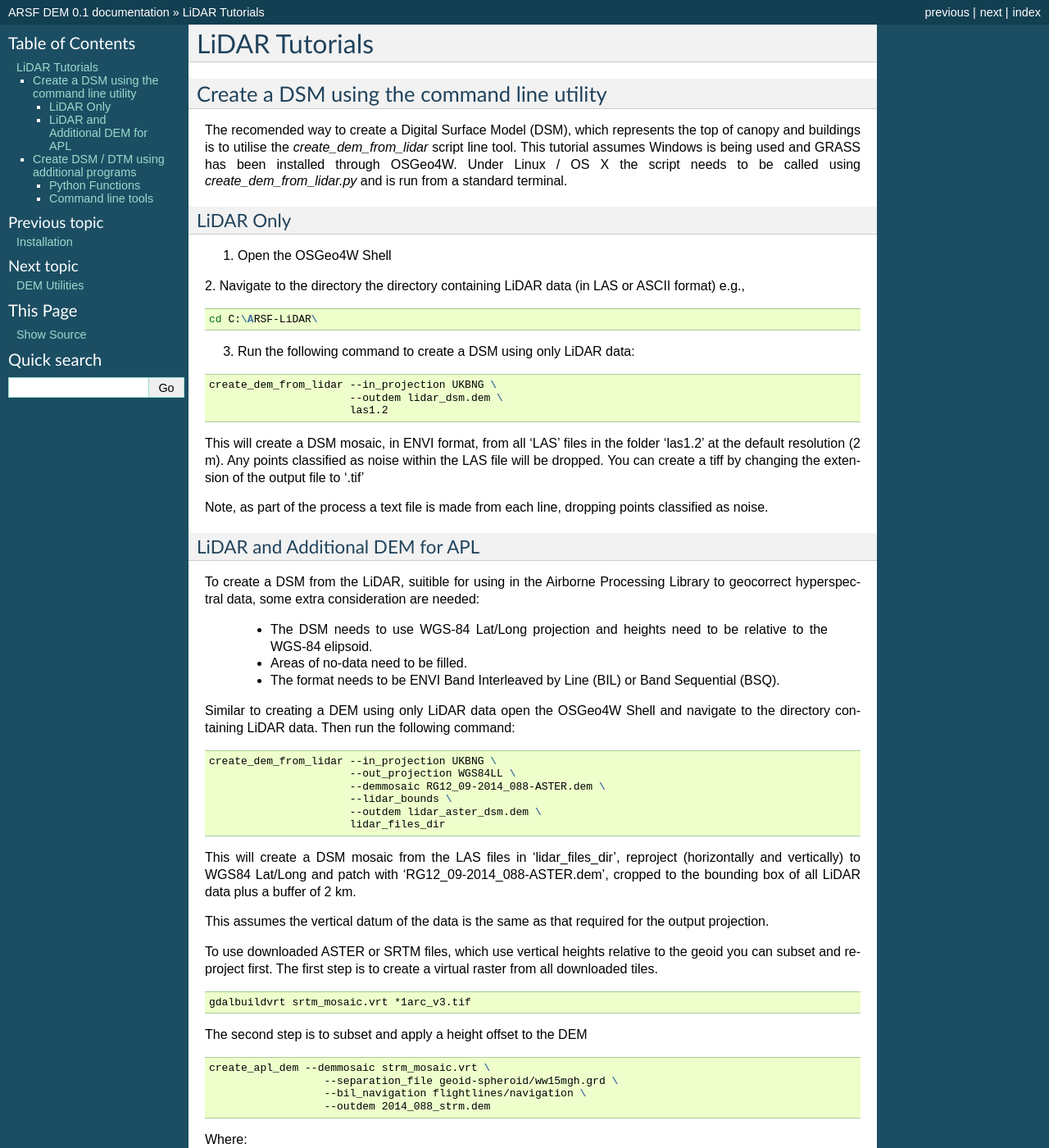
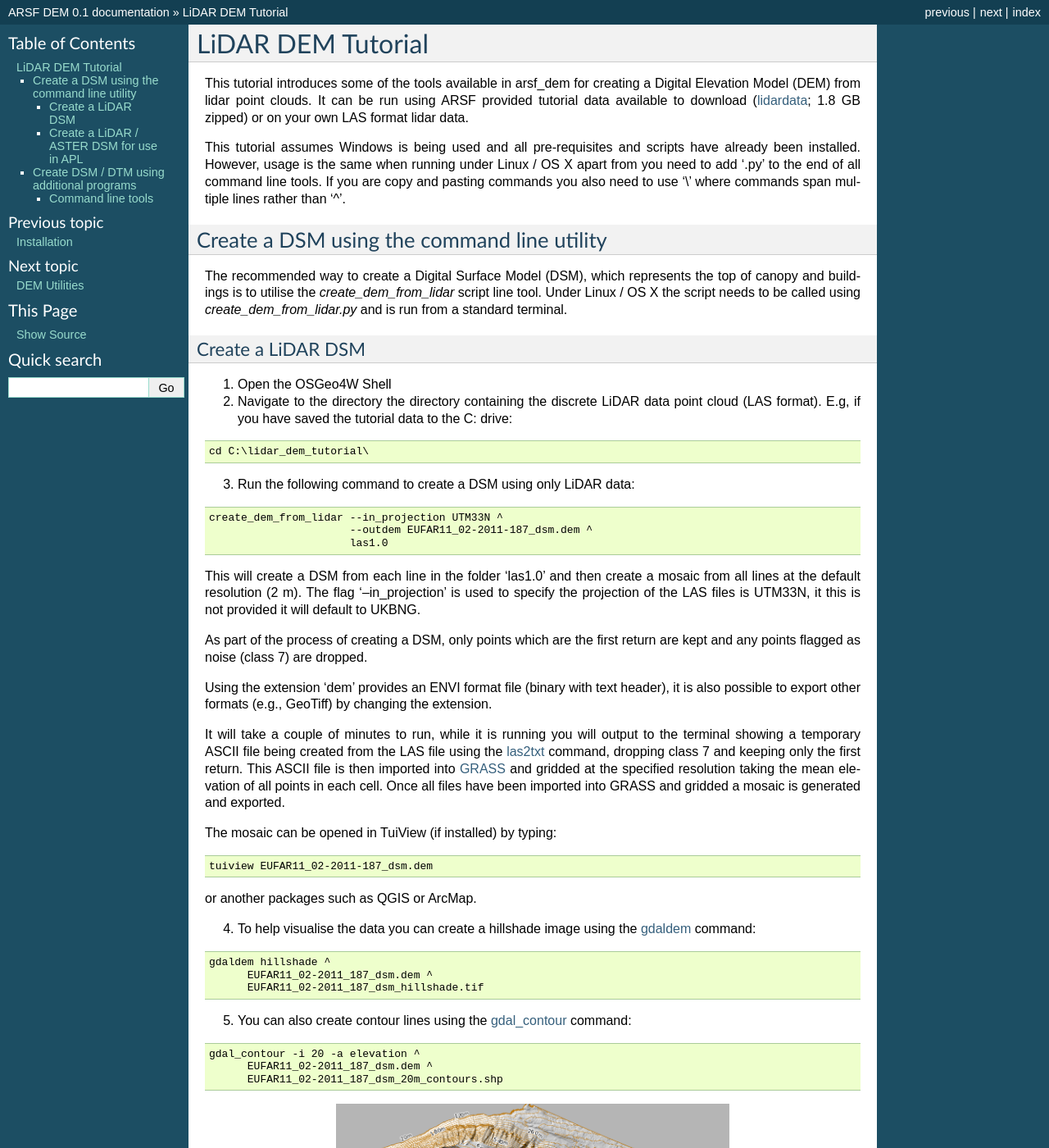
Before and after one commit to pmlrsg/arsf_dem_scripts, a Sphinx documentation site: the page built from doc/source/tutorial_lidar.rst, in a window 1280 px wide and 1400 px high. Shown: the whole window at 82% size. Built offline with Sphinx 7.4.7, drawn with Linux system fonts in a browser that asks for light colours; formulas are drawn with MathJax 3; pages that are not in the unit, such as notebooks, are missing from menus; some of the changed text lies outside the part shown.

Commit message:
Finished off DEM scripts tutorial.

```diff
--- a/doc/source/tutorial_lidar.rst
+++ b/doc/source/tutorial_lidar.rst
@@ -1,96 +1,135 @@
-LiDAR Tutorials
-================
+LiDAR DEM Tutorial
+===================
+
+This tutorial introduces some of the tools available in arsf_dem for creating a Digital Elevation Model (DEM) from lidar point clouds.
+It can be run using ARSF provided tutorial data available to download (lidardata_; 1.8 GB zipped) or on your own LAS format
+lidar data.
+
+This tutorial assumes Windows is being used and all pre-requisites and scripts have already been installed.
+However, usage is the same when running under Linux / OS X apart from you need to add '.py' to the end of all command line tools.
+If you are copy and pasting commands you also need to use '\\' where commands span multiple lines rather than '^'.
+
 
 Create a DSM using the command line utility
 ---------------------------------------------
 
-The recomended way to create a Digital Surface Model (DSM), which represents the
+The recommended way to create a Digital Surface Model (DSM), which represents the
 top of canopy and buildings is to utilise the `create_dem_from_lidar` script
-line tool. This tutorial assumes Windows is being used and GRASS has been installed
-through OSGeo4W. Under Linux / OS X the script needs to be called using
+line tool. Under Linux / OS X the script needs to be called using
 `create_dem_from_lidar.py` and is run from a standard terminal.
 
-LiDAR Only
-~~~~~~~~~~~
+Create a LiDAR DSM
+~~~~~~~~~~~~~~~~~~~~
 
 1. Open the OSGeo4W Shell
-2. Navigate to the directory the directory containing LiDAR data (in LAS or ASCII format)
-e.g.,
+2. Navigate to the directory the directory containing the discrete LiDAR data point cloud (LAS format). E.g, if you have saved the tutorial data to the C: drive:
 
-.. code-block:: bash
+.. code-block:: text
 
-   cd C:\ARSF-LiDAR\
+   cd C:\lidar_dem_tutorial\
 
 3. Run the following command to create a DSM using only LiDAR data:
 
-.. code-block:: bash
+.. code-block:: text
 
-   create_dem_from_lidar --in_projection UKBNG \
-                         --outdem lidar_dsm.dem \
-                         las1.2
+   create_dem_from_lidar --in_projection UTM33N ^
+                         --outdem EUFAR11_02-2011-187_dsm.dem ^
+                         las1.0
 
-This will create a DSM mosaic, in ENVI format, from all 'LAS' files in the folder 'las1.2'
-at the default resolution (2 m). Any points classified as noise within the LAS file
-will be dropped. You can create a tiff by changing the extension of the output file to '.tif'
+This will create a DSM from each line in the folder 'las1.0' and then create a mosaic from all lines at the default resolution (2 m).
+The flag '--in_projection' is used to specify the projection of the LAS files is UTM33N, it this is not provided it will default to UKBNG.
 
-Note, as part of the process a text file is made from each line, dropping points classified as noise.
+As part of the process of creating a DSM, only points which are the first return are kept and any points flagged as noise (class 7) are dropped.
 
+Using the extension 'dem' provides an ENVI format file (binary with text header), it is also possible to export other formats (e.g., GeoTiff)
+by changing the extension.
 
-LiDAR and Additional DEM for APL
-~~~~~~~~~~~~~~~~~~~~~~~~~~~~~~~~~
+It will take a couple of minutes to run, while it is running you will output to the terminal showing a temporary ASCII file being created from the LAS file using the las2txt_ command, dropping class 7 and keeping only the first return.
+This ASCII file is then imported into GRASS_ and gridded at the specified resolution taking the mean elevation of all points in each cell. Once all files have been imported into GRASS and gridded a mosaic is generated and exported.
 
-To create a DSM from the LiDAR, suitible for using in the Airborne Processing
-Library to geocorrect hyperspectral data, some extra consideration are needed:
+The mosaic can be opened in TuiView (if installed) by typing:
 
-   * The DSM needs to use WGS-84 Lat/Long projection and heights need to be relative to the WGS-84 elipsoid.
-   * Areas of no-data need to be filled.
+.. code-block:: text
+
+   tuiview EUFAR11_02-2011-187_dsm.dem
+
+or another packages such as QGIS or ArcMap.
+
+4. To help visualise the data you can create a hillshade image using the gdaldem_ command:
+
+.. code-block:: text
+
+   gdaldem hillshade ^
+         EUFAR11_02-2011_187_dsm.dem ^
+         EUFAR11_02-2011_187_dsm_hillshade.tif
+
+5. You can also create contour lines using the gdal_contour_ command:
+
+.. code-block:: text
+
+   gdal_contour -i 20 -a elevation ^
+         EUFAR11_02-2011_187_dsm.dem ^
+         EUFAR11_02-2011_187_dsm_20m_contours.shp
+
+.. image:: figures/EUFAR11_02-2011_187_dsm_20m_contours.png
+   :width: 60 %
+   :align: center
+
+Create a LiDAR / ASTER DSM for use in APL
+~~~~~~~~~~~~~~~~~~~~~~~~~~~~~~~~~~~~~~~~~~~~~
+
+To create a DSM from the LiDAR, suitable for using in the Airborne Processing
+Library (APL) to geocorrect hyperspectral data, some extra consideration are needed:
+
+   * The DSM needs to use WGS-84 Lat/Long projection and heights need to be relative to the WGS-84 ellipsoid.
+   * Areas of no-data need to be filled (e.g., with a courser resolution DEM).
    * The format needs to be ENVI Band Interleaved by Line (BIL) or Band Sequential (BSQ).
 
-Similar to creating a DEM using only LiDAR data open the OSGeo4W Shell and navigate
-to the directory containing LiDAR data. Then run the following command:
+The same `create_dem_from_lidar` script can be used to generate a DSM for use in APL, by setting some options.
+Again, open the OSGeo4W Shell and navigate to the directory containing LiDAR data.
+Then run the following command
 
-.. code-block:: bash
+.. code-block:: text
 
-   create_dem_from_lidar --in_projection UKBNG \
-                         --out_projection WGS84LL \
-                         --demmosaic RG12_09-2014_088-ASTER.dem \
-                         --lidar_bounds \
-                         --outdem lidar_aster_dsm.dem \
-                         lidar_files_dir
+   create_dem_from_lidar --in_projection UTM33N ^
+                         --out_projection WGS84LL ^
+                         --lidar_bounds ^
+                         --demmosaic EUFAR11_02-2011-187-ASTER.dem  ^
+                         --outdem EUFAR11_02-2011-187-lidar_ASTER-wgs84_latlong.dem ^
+                         las1.0
 
 This will create a DSM mosaic from the LAS files in 'lidar_files_dir',
 reproject (horizontally and vertically) to WGS84 Lat/Long and patch with
-'RG12_09-2014_088-ASTER.dem', cropped to the bounding box of all LiDAR data
-plus a buffer of 2 km.
+'EUFAR11_02-2011-187-ASTER.dem' (as provided with ARSF hyperspectral delivery), cropped to the bounding box of all LiDAR data plus a buffer of 2 km.
 
 This assumes the vertical datum of the data is the same as that required for the
 output projection.
 
-To use downloaded ASTER or SRTM files, which use vertical heights relative to the
-geoid you can subset and reproject first.
-The first step is to create a virtual raster from all downloaded tiles.
+To use ASTER or SRTM files you have downloaded yourself, which use vertical heights relative to the
+geoid you can subset and reproject first. The first step is to create a virtual raster from all downloaded tiles using gdalbuildvrt_
 
-.. code-block:: bash
+.. code-block:: text
 
-   gdalbuildvrt srtm_mosaic.vrt *1arc_v3.tif
+   gdalbuildvrt srtm_mosaic.vrt tile1.tif tile2.tif
 
 The second step is to subset and apply a height offset to the DEM
 
-.. code-block:: bash
+.. code-block:: text
 
-   create_apl_dem --demmosaic strm_mosaic.vrt \
-                     --separation_file geoid-spheroid/ww15mgh.grd \
-                     --bil_navigation flightlines/navigation \
+   create_apl_dem --demmosaic strm_mosaic.vrt ^
+                     --separation_file geoid-spheroid/ww15mgh.grd ^
+                     --bil_navigation flightlines/navigation ^
                      --outdem 2014_088_strm.dem
 
 Where:
 
-`--separation_file` is a file providing the seperation between the geoid and the spheriod.
+`--separation_file` is a file providing the separation between the geoid and the spheroid.
 
-`--bil_navigation` is a folder containing the processed BIL format nagivation files
+`--bil_navigation` is a folder containing the processed BIL format navigation files
 produced by APL and supplied with delivered hyperspectral data.
 
 Note, if running under Linux / OS X `create_apl_dem.py` needs to be used.
+
 
 Create DSM / DTM using additional programs
 --------------------------------------------
@@ -102,87 +141,61 @@ These packages offer more advanced interpolation and classification of ground re
 Creation of a DEM can be done in a Python script, using functions from the arsf_dem library, or through
 command line tools.
 
-Python Functions
-~~~~~~~~~~~~~~~~~
-
-To create a DSM using GRASS the following is used
-
-.. code-block:: python
-
-   from arsf_dem import dem_lidar
-   las_to_dsm('in_las.las', 'out_dsm_grass.tif',
-              resolution=2, method='GRASS')
-
-The format of the output file is set using the extension, using '.tif' will create a GeoTIFF.
-Using '.dem' will create an ENVI file.
-
-If SPDLib is available, and the path has been set in the config file a DSM can be
-created using:
-
-.. code-block:: python
-
-   from arsf_dem import dem_lidar
-   las_to_dsm('in_las.las', 'out_dsm_spdlib.tif',
-               resolution=2, method='SPDLIB')
-
-Similarly, if LAStools are available a DSM can be created using:
-
-.. code-block:: python
-
-   from arsf_dem import dem_lidar
-   las_to_dsm('in_las.las', 'out_dsm_lastools.tif',
-              resolution=2, method='LASTOOLS')
-
-Note, if you don't have a license for LAStools, this command will still run but will introduce
-artefacts, such as diagonal black lines.
-
-You can use these Python functions to iterate through a list of files within a
-Python script and create a DSM for each. For example:
-
-.. code-block:: python
-
-   import os
-   import glob
-   from arsf_dem import dem_lidar
-
-   # Search current directory for all files ending matching '*.LAS'
-   in_las_list = glob.glob('*.LAS')
-
-   # Iterate through list of files found
-   for in_las in in_las_list:
-      # Set name of output DEM as the same as LAS file
-      # but with '_dsm.tif' suffix
-      out_dsm_basename = os.path.splitext(os.path.split(in_las)[-1])[0]
-      out_dsm = os.path.join(out_dir, out_dsm_basename + '_dsm.tif')
-
-      # Run function to create DSM
-      dem_lidar.las_to_dsm(in_las,out_dsm)
-
-To create a DTM a similar function las_to_dtm is used. When the method is GRASS this just takes the last
-return. When SPDLib or LAStools are used a progressive morphology filter is used to classify ground
-returns and a DTM is generated by interpolating these points.
-
-.. code-block:: python
-
-   from arsf_dem import dem_lidar
-   # GRASS
-   las_to_dtm('in_las.las', 'out_dtm_grass.tif',
-              resolution=2, method='GRASS')
-   # SPDLib
-   las_to_dtm('in_las.las', 'out_dtm_spdlib.tif',
-              resolution=2, method='SPDLIB')
-   # LAStools
-   las_to_dtm('in_las.las', 'out_dtm_lastools.tif',
-              resolution=2, method='LASTOOLS')
-
 Command line tools
 ~~~~~~~~~~~~~~~~~~~
 
 Two utility command line tools are provided to call the Python functions for
-producing a DSM / DTM `las_to_dsm` and `las_to_dtm`. Usage is:
+producing a DSM / DTM `las_to_dsm` and `las_to_dtm` (remember to add .py on the end if not running under windows)
 
-.. code-block:: bash
+To create a DSM using GRASS the following is used
 
-   las_to_dsm -o out_dsm.tif \
-              --projection UTM30N \
-              in_las.las
+.. code-block:: text
+
+   las_to_dsm -o LDR-EUFAR11_02-2011-187-01_grass_dsm.tif ^
+              --projection UTM33N ^
+              --method GRASS ^
+              las1.0\LDR-EUFAR11_02-2011-187-01.LAS
+
+The format of the output file is set using the extension, using '.tif' will create a GeoTIFF.
+
+Other programs such as LAStools_ (if a license is available [1]), SPDLib_, FUSION_ and points2grid_ can be used by setting the `--method` flag [2].
+If these programs require data to be converted to different formats, this will be done within the script using temporary files.
+
+Creating a DTM, which represents the elevation of a 'bare-earth' (i.e., with no buildings or vegetation) requires first identifying ground returns and then creating a raster using only these points. When GRASS is used the last return is assumed to be a ground return, which is not always a good assumption in dense vegetation.
+
+Other programs (e.g., LAStools_, SPDLib_ and FUSION_) have more advanced methods for classifying ground returns (see their respective manuals for more details).
+When a method which allows classification of ground returns is specified the `las_to_dtm` script first classifies ground returns, saving to a temporary file, and then creates DTM from this.
+
+To create a DTM `las_to_dtm` is used:
+
+.. code-block:: text
+
+   las_to_dtm -o LDR-EUFAR11_02-2011-187-01_spdlib_dtm.tif ^
+              --projection UTM33N ^
+              --method SPDLib ^
+              las1.0\LDR-EUFAR11_02-2011-187-01.LAS
+
+In this case using a progressive morphology filter to classify ground returns and a Natural Neighbour interpolation implemented within SPDLib.
+
+A comparison of DTMs and DSMs generated using these tools, applied to a flight over the New Forest is shown below.
+
+.. image:: figures/dtm_dsm.png
+   :width: 40 %
+   :align: center
+
+Note, depending on the cover the default classification and interpolation parameters used by `las_to_dtm` may not provide the best results.
+In these cases it is recommended you access the programs directly, as this will provide more control over the available options.
+
+.. [1] It is possible to run LAStools without a license but it will add diagonal black lines to the output file and add small amounts of noise. For details of licensing LAStools see the LAStools_ website.
+.. [2] Note these programs are not affiliated with ARSF and have their own support systems (normally mailing lists). See their respective websites for more details on getting help.
+
+.. _lidardata: http://arsf-dan.nerc.ac.uk/files/lidar_dem_data.zip
+.. _gdalbuildvrt: http://www.gdal.org/gdalbuildvrt.html
+.. _las2txt: http://www.cs.unc.edu/~isenburg/lastools/download/las2txt_README.txt
+.. _GRASS: http://grass.osgeo.org/grass64/manuals/r.in.xyz.html
+.. _gdaldem: http://www.gdal.org/gdaldem.html
+.. _gdal_contour: http://www.gdal.org/gdal_contour.html
+.. _SPDLib: http://spdlib.org
+.. _LAStools: http://rapidlasso.com/lastools/
+.. _FUSION: http://forsys.cfr.washington.edu/fusion/fusion_overview.html
+.. _points2grid: https://github.com/CRREL/points2grid
```
Also changed, not shown: doc/source/dem_lidar.rst (+14 -0 lines), doc/source/figures/EUFAR11_02-2011_187_dsm_20m_contours.png (added), doc/source/figures/dtm_dsm.png (added), 1 other file.
